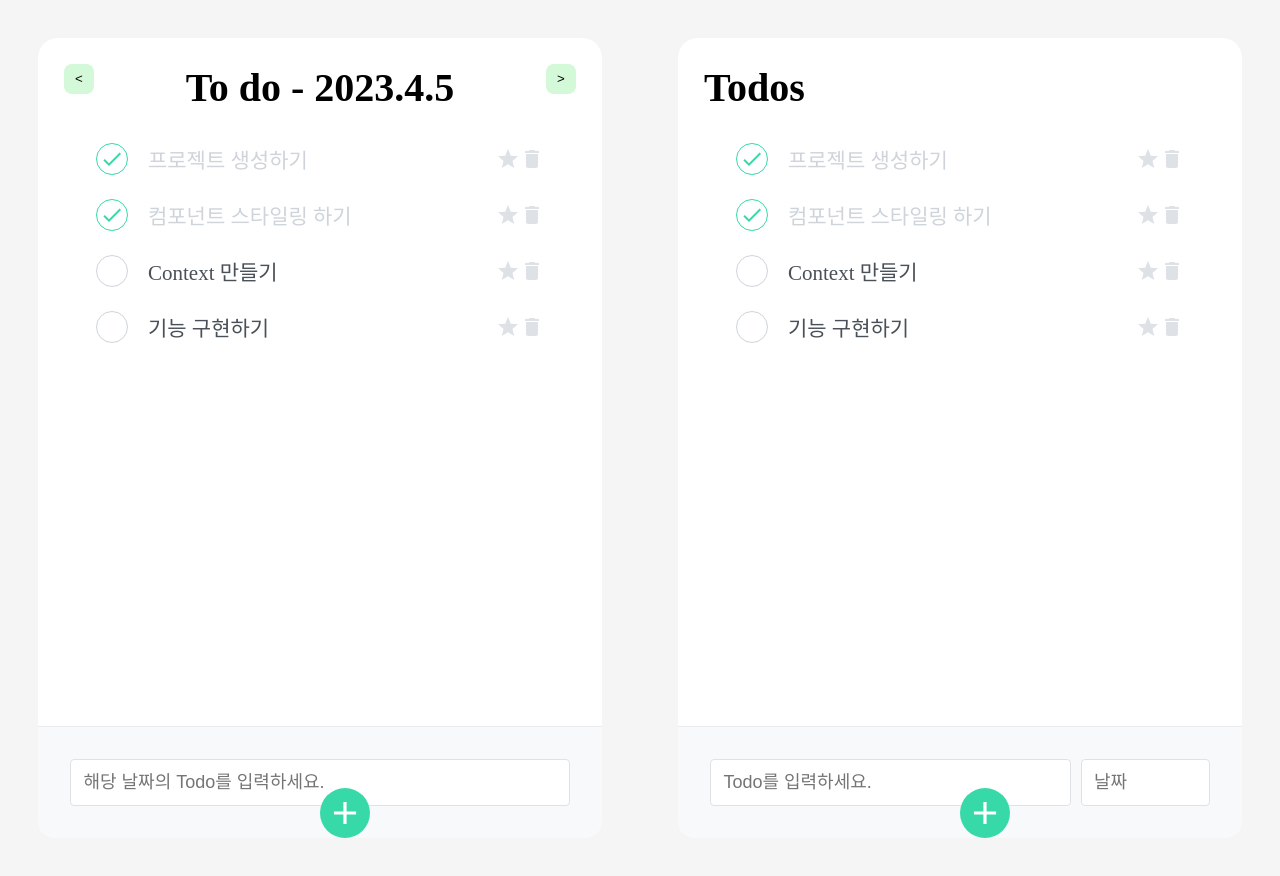
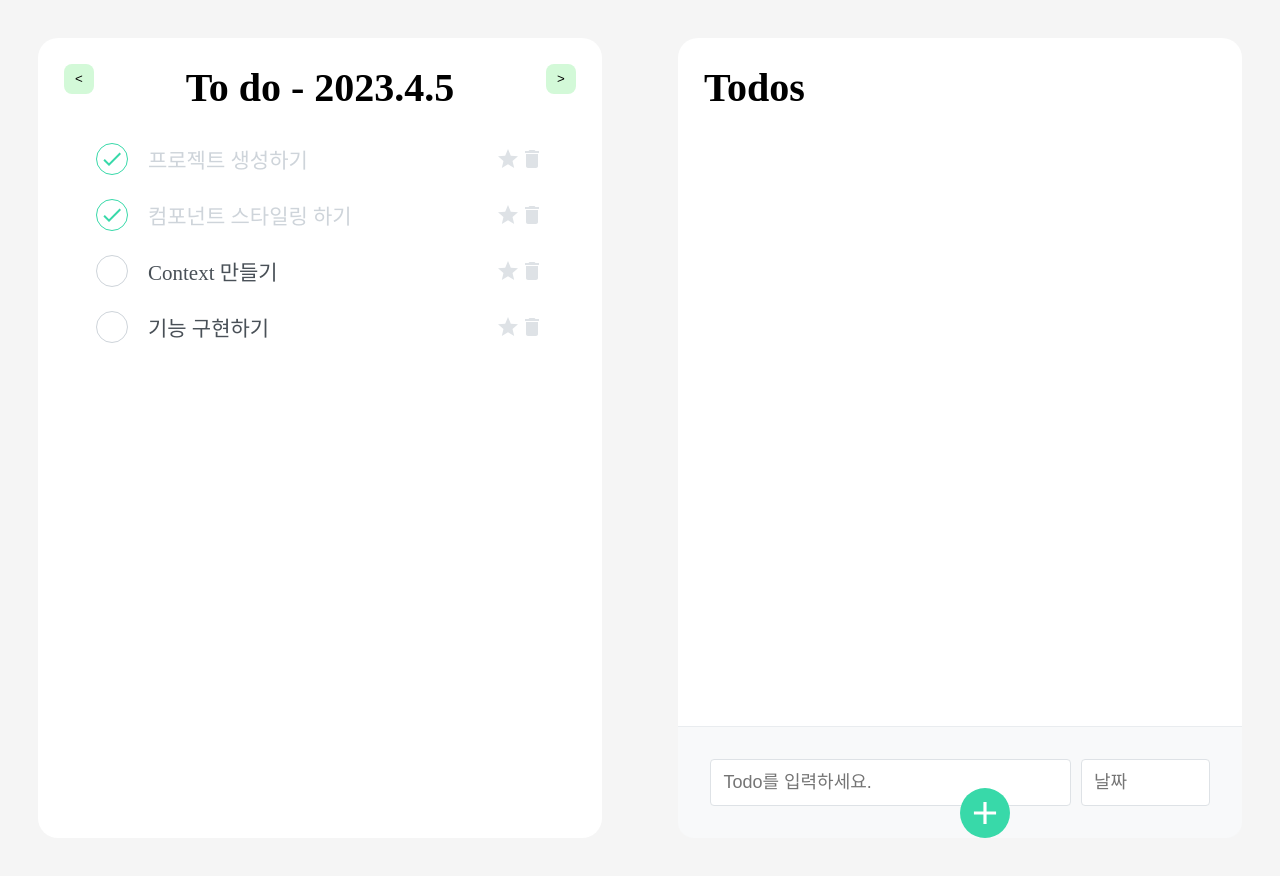
Before and after one commit to kbs1115/react-todo, a React (Create React App) app: page / in a window 1280 px wide. Built offline with nearby package versions, Linux system fonts and the light colour scheme.

Commit message:
Todo item Create and Remove + Star and Done

```diff
--- a/src/App.jsx
+++ b/src/App.jsx
@@ -1,4 +1,4 @@
-import React, { useState, useEffect } from 'react';
+import React, { useState, useEffect, useRef } from 'react';
 import styled from 'styled-components';
 import TodoContainer from './Todos/TodoContainer';
 import TodaysTodoContainer from './Todays/TodaysTodoContainer';
@@ -18,6 +18,7 @@ function App() {
   const [date, setDate] = useState(new Date());
   const [todos, setTodos] = useState([]);
   const [itemsByDate, setItemsByDate] = useState({});
+
   useEffect(() => {
     const newDate = new Date();
     const today = `${newDate.getFullYear}.${newDate.getMonth + 1}.${newDate.getDate}`;
@@ -35,7 +36,7 @@ function App() {
           setDate={setDate}
           itemsByDate={itemsByDate}
           setItemsByDate={setItemsByDate}
-        ><CreateTodaysTodo /></TodaysTodoContainer>
+        />
         <TodoContainer todos={todos} setTodos={setTodos} />
       </Wrapper>
     </>
--- a/src/Todays/CreateTodaysTodo.jsx
+++ b/src/Todays/CreateTodaysTodo.jsx
@@ -1,3 +1,4 @@
+
 import React, { useState, useEffect } from 'react';
 import styled, { css } from 'styled-components';
 import { MdAdd } from 'react-icons/md'
--- a/src/Todos/CreateTodos.jsx
+++ b/src/Todos/CreateTodos.jsx
@@ -1,5 +1,5 @@
-import React, { useState, useEffect } from 'react';
-import styled, { css } from 'styled-components';
+import React from 'react';
+import styled from 'styled-components';
 import { MdAdd } from 'react-icons/md'
 
 const CreateButton = styled.button`
@@ -72,16 +72,16 @@ const DateInput = styled.input`
   margin-left: 10px;
 `;
 
-function CreateTodos() {
+function CreateTodos({ text, date, onChange, onCreate }) {
     return (
         <>
         <InsertFormPositioner>
           <InsertForm>
-            <Input autoFocus placeholder='Todo를 입력하세요.'/>
-            <DateInput placeholder='날짜' />
+            <Input autoFocus name="text" placeholder='Todo를 입력하세요.' onChange={onChange} value={text}/>
+            <DateInput name="date" placeholder='날짜' onChange={onChange} value={date}/>
           </InsertForm>
         </InsertFormPositioner>
-        <CreateButton>
+        <CreateButton onClick={onCreate}>
           <MdAdd />
         </CreateButton>
         </>
--- a/src/Todos/TodoContainer.jsx
+++ b/src/Todos/TodoContainer.jsx
@@ -1,4 +1,4 @@
-import React from 'react';
+import React, { useRef, useState } from 'react';
 import styled from 'styled-components';
 import CreateTodos from './CreateTodos';
 import TodoList from './TodoList';
@@ -18,12 +18,45 @@ const Title = styled.div`
   font-weight: bold;
 `;
 
-function TodoContainer({ children }) {
+function TodoContainer({ todos, setTodos }) {
+  const nextId = useRef(1);
+  const [inputs, setInputs] = useState({
+    text: '',
+    date: ''
+  });
+  const { text, date } = inputs;
+
+  const onChange = e => {
+    const { name, value } = e.target;
+    setInputs({
+      ...inputs,
+      [name]: value
+    });
+  };
+
+  const onCreate = () => {
+    const newTodo = {
+      id: nextId.current,
+      text,
+      date
+    };
+    setTodos([...todos, newTodo]);
+    setInputs({
+      text: '',
+      date: ''
+    })
+    nextId.current += 1;
+  };
+
+  const onRemove = id => {
+    setTodos(todos.filter(todo => todo.id !== id));
+  }
+
   return (
     <Wrapper>
       <Title>Todos</Title>
-      <TodoList />
-      <CreateTodos />
+      <TodoList todos={todos} onRemove={onRemove}/>
+      <CreateTodos onChange={onChange} onCreate={onCreate} text={text} date={date}/>
     </Wrapper>
   );
 }
--- a/src/Todos/TodoItem.jsx
+++ b/src/Todos/TodoItem.jsx
@@ -1,4 +1,4 @@
-import React from 'react';
+import React, { useState } from 'react';
 import styled, { css } from 'styled-components';
 import { MdDone, MdDelete, MdStar } from 'react-icons/md';
 
@@ -21,9 +21,12 @@ const Star = styled.div`
   color: #dee2e6;
   font-size: 24px;
   cursor: pointer;
-  &:hover {
-    color: yellow;
-  }
+
+  ${props =>
+    props.star &&
+    css`
+      color: yellow;
+    `}
 `;
 
 const TodoItemBlock = styled.div`
@@ -63,15 +66,32 @@ const Text = styled.div`
     `}
 `;
 
-function TodoItem({ id, done, text }) {
+const Date = styled.div`
+  flex: 1;
+  font-size: 16px;
+  color: #495057;
+  ${props =>
+    props.done &&
+    css`
+      color: #ced4da;
+    `}
+`;
+
+function TodoItem({ todo, onRemove }) {
+  const [done, setDone] = useState(false);
+  const [star, setStar] = useState(false);
+
+
+
   return (
     <TodoItemBlock>
-      <CheckCircle done={done}>{done && <MdDone />}</CheckCircle>
-      <Text done={done}>{text}</Text>
-      <Star>
+      <CheckCircle done={done} onClick={() => setDone(!done)}>{done && <MdDone />}</CheckCircle>
+      <Text done={done}>{todo.text}</Text>
+      <Date done={done}>~{todo.date}</Date>
+      <Star onClick={() => setStar(!star)} star={star}>
         <MdStar />
       </Star>
-      <Remove>
+      <Remove onClick={() => onRemove(todo.id)}>
         <MdDelete />
       </Remove>
     </TodoItemBlock>
--- a/src/Todos/TodoList.jsx
+++ b/src/Todos/TodoList.jsx
@@ -9,13 +9,12 @@ const TodoListBlock = styled.div`
   overflow-y: auto;
 `;
 
-function TodoList() {
+function TodoList({ todos, onRemove }) {
   return (
     <TodoListBlock>
-      <TodoItem text="프로젝트 생성하기" done={true} />
-      <TodoItem text="컴포넌트 스타일링 하기" done={true} />
-      <TodoItem text="Context 만들기" done={false} />
-      <TodoItem text="기능 구현하기" done={false} />
+      {todos && todos.map(todo => (
+        <TodoItem todo={todo} key={todo.id} onRemove={onRemove}/>
+      ))}
     </TodoListBlock>
   );
 }
```
